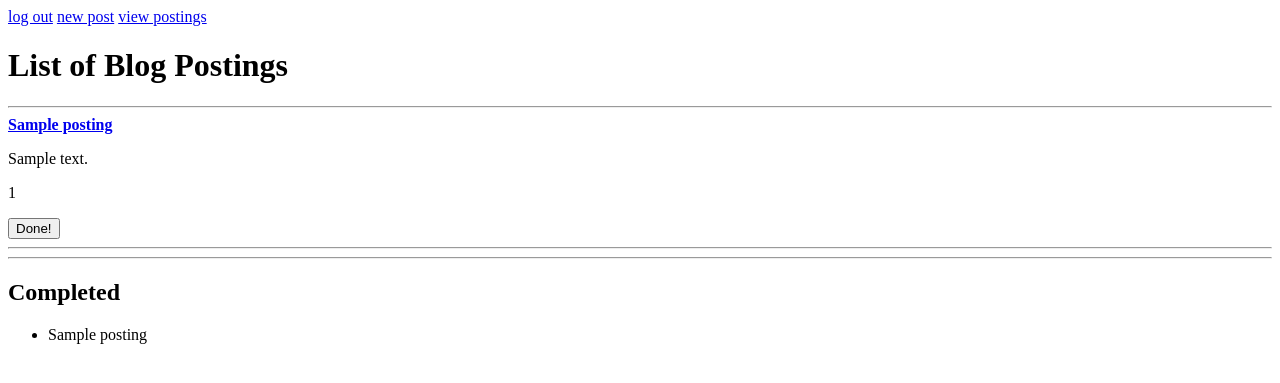
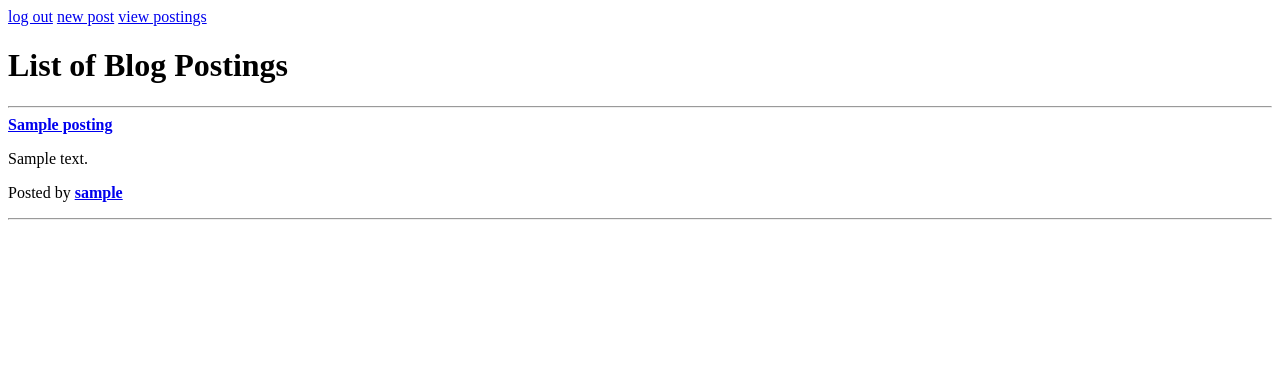
Before and after one commit to acardelle/blogz, a Flask app: template templates/blog.html in a window 1280 px wide. Shown: the top 383 px of the page. Run offline with Flask 2, Linux system fonts and the light colour scheme; the visitor is signed in with stand-in values (Sample User, id 1); tables that the repository leaves empty hold one stand-in row (values such as "Sample post"); the template is opened without the code that fills it: most values are stand-ins (such as "Sample title", 1, 10 or a date in 2020); data that the repository does not hold is empty.

Commit message:
Blogz is finished

```diff
--- a/templates/blog.html
+++ b/templates/blog.html
@@ -12,26 +12,16 @@
     {% for posting in postings %}
     <b><a href='/indypost?id={{posting.id}}' name={{posting.id}} value={{posting.id}}>{{posting.title}}</a></b>
     <p>{{posting.body_text}}</p>
-    <p>{{posting.id}}</p>
+    <p> Posted by <b><a href='/singleUser?id={{posting.owner.id}}'>{{posting.owner.username}}</a></b></p>
 
-        </li>
+       <!--  </li>
             <form method='post' action="/delete-task" style="display:inline-block;">
-               <!-- <input type="hidden" name="task-id" value=/> -->
+               <input type="hidden" name="task-id" value=/>
                 <input type="submit" value='Done!' />
-            </form>
+            </form> -->
             <hr />
         {% endfor %}
     </ul>
 
     {% endif %}
-
-    <hr />
-
-    <h2>Completed</h2>
-
-    <ul>
-        {%for posting in completed_postings %}
-        <li>{{posting.title}}</li>
-        {% endfor %}
-    </ul>
 {% endblock %}
--- a/templates/indypost.html
+++ b/templates/indypost.html
@@ -3,6 +3,6 @@
 {% block content %}
 <b>{{case_post.title}}</b>
     <p>{{case_post.body_text}}</p>
-    <p>{{testname}}</p>
+    <p> Posted by <b><a href='/singleUser?id={{case_post.owner.id}}'>{{case_post.owner.username}}</a></b></p>
 
 {% endblock %}
--- a/templates/singleUser.html
+++ b/templates/singleUser.html
@@ -13,7 +13,6 @@
     <li>
         <b><a href='/indypost?id={{user_post.id}}' name={{user_post.id}} value={{user_post.id}}>{{user_post.title}}</a></b>
         <p>{{user_post.body_text}}</p>
-        <p>{{user_post.id}}</p>
     </li>
 </ul>
 {% endfor %}
```
